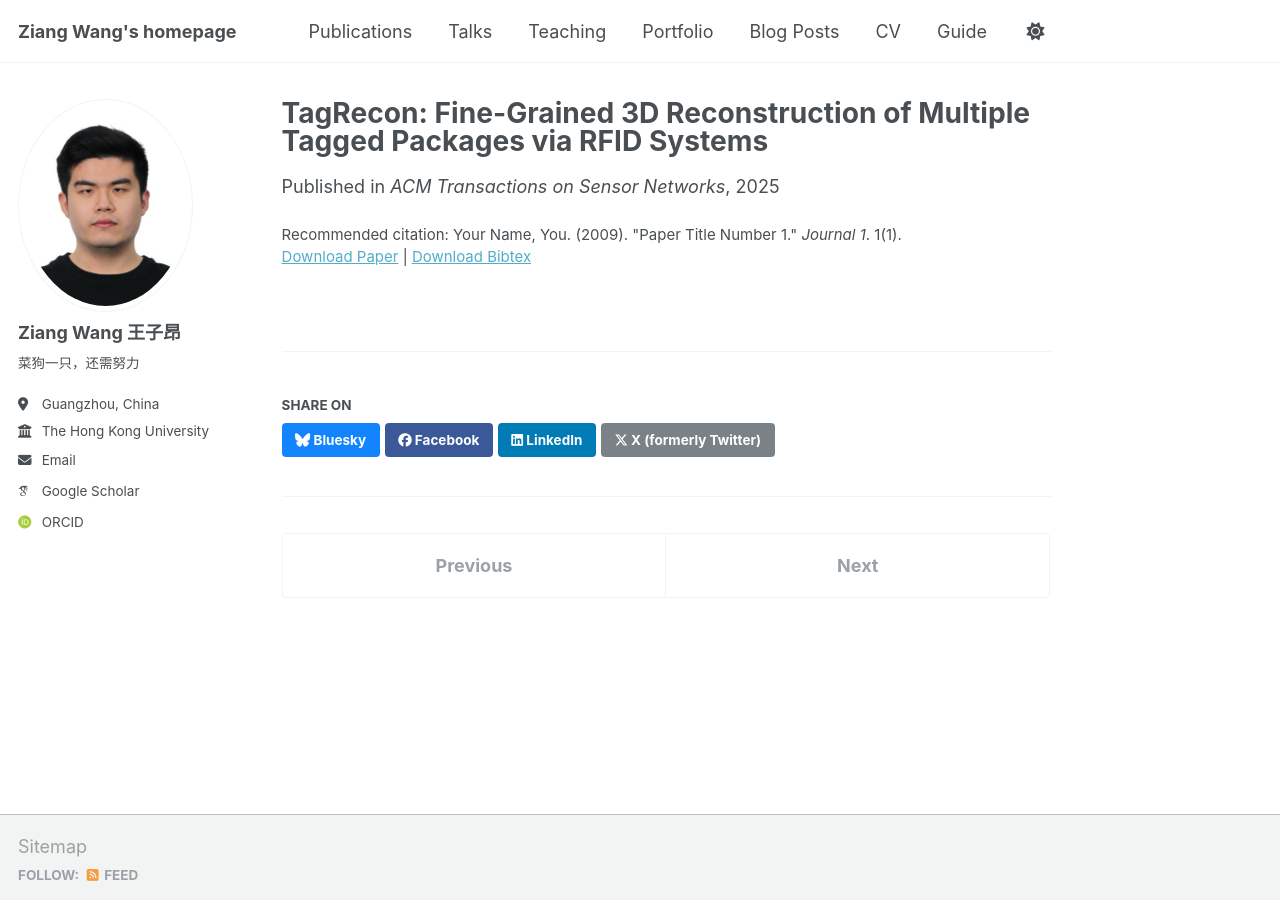
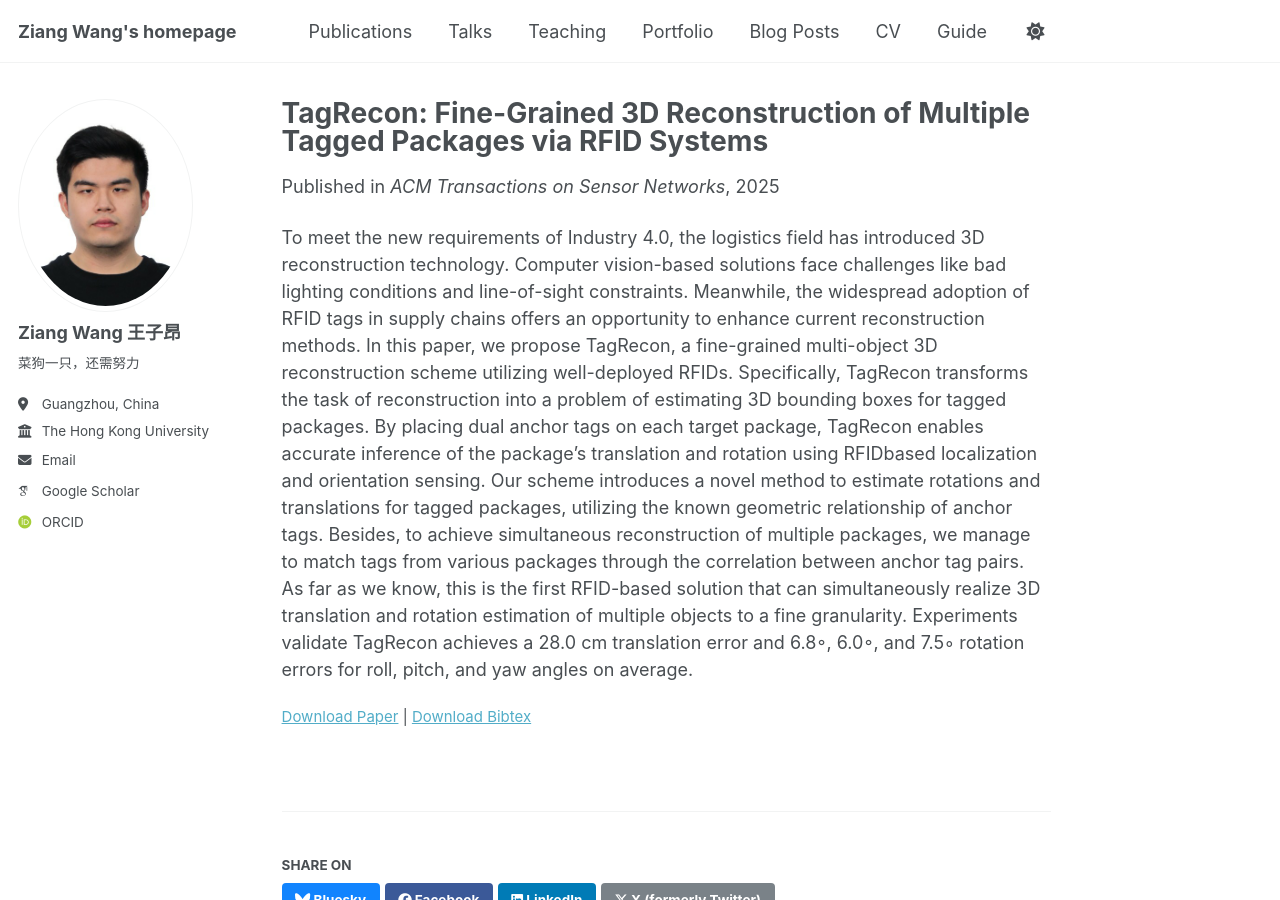
Before and after one commit to oscarWlde/oscarWlde.github.io, a Jekyll site: the page built from _publications/TagRecon-1.md, in a window 1280 px wide and 900 px high. Built offline with Jekyll 4.4.1, drawn with Linux system fonts in a browser that asks for light colours; some web fonts are replaced.

Commit message:
Update TagRecon-1.md

```diff
--- a/_publications/TagRecon-1.md
+++ b/_publications/TagRecon-1.md
@@ -8,5 +8,7 @@ date: 'March 2025'
 venue: 'ACM Transactions on Sensor Networks'
 paperurl: 'http://oscarWlde.github.io/files/Wang 等 - TagRecon Fine-Grained 3D Reconstruction of Multiple Tagged Packages via RFID Systems.pdf'
 bibtexurl: 'http://oscarWlde.github.io/files/acm_3715131 (1).bib'
-citation: 'Your Name, You. (2009). &quot;Paper Title Number 1.&quot; <i>Journal 1</i>. 1(1).'
+citation: #'Your Name, You. (2009). &quot;Paper Title Number 1.&quot; <i>Journal 1</i>. 1(1).'
 ---
+
+To meet the new requirements of Industry 4.0, the logistics field has introduced 3D reconstruction technology. Computer vision-based solutions face challenges like bad lighting conditions and line-of-sight constraints. Meanwhile, the widespread adoption of RFID tags in supply chains offers an opportunity to enhance current reconstruction methods. In this paper, we propose TagRecon, a fine-grained multi-object 3D reconstruction scheme utilizing well-deployed RFIDs. Specifically, TagRecon transforms the task of reconstruction into a problem of estimating 3D bounding boxes for tagged packages. By placing dual anchor tags on each target package, TagRecon enables accurate inference of the package’s translation and rotation using RFIDbased localization and orientation sensing. Our scheme introduces a novel method to estimate rotations and translations for tagged packages, utilizing the known geometric relationship of anchor tags. Besides, to achieve simultaneous reconstruction of multiple packages, we manage to match tags from various packages through the correlation between anchor tag pairs. As far as we know, this is the first RFID-based solution that can simultaneously realize 3D translation and rotation estimation of multiple objects to a fine granularity. Experiments validate TagRecon achieves a 28.0 cm translation error and 6.8◦, 6.0◦, and 7.5◦ rotation errors for roll, pitch, and yaw angles on average.
```
